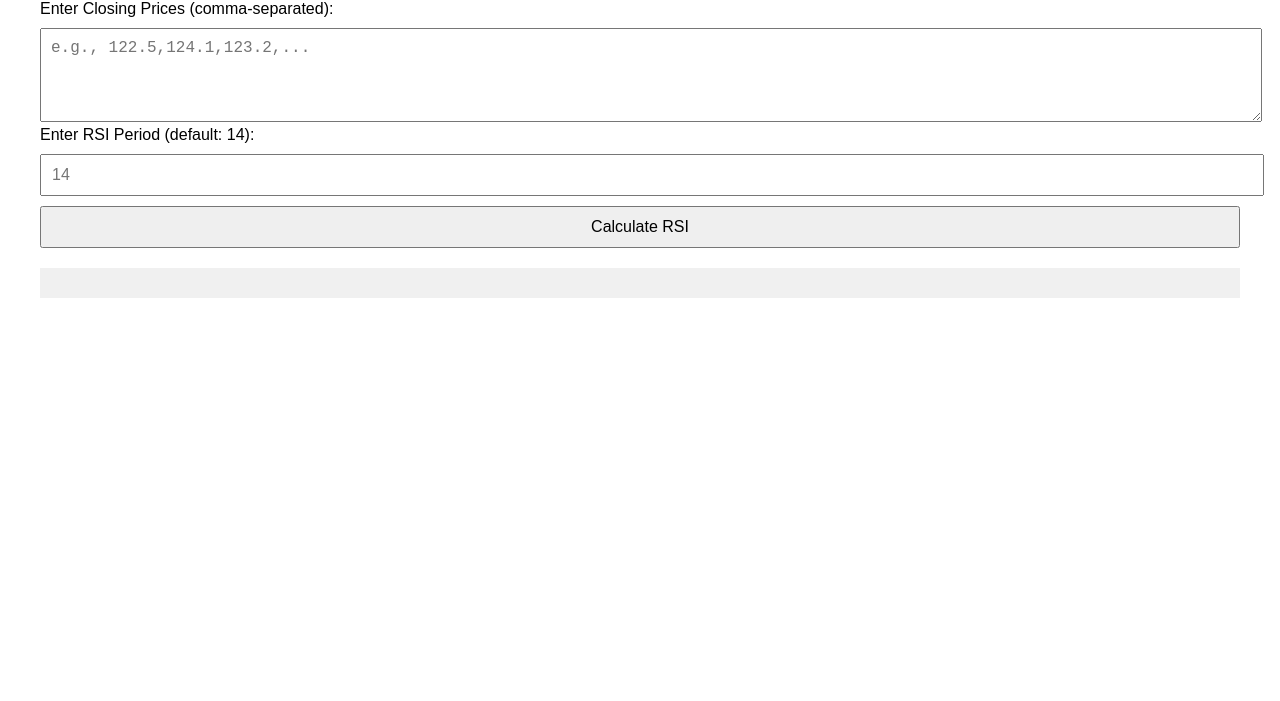
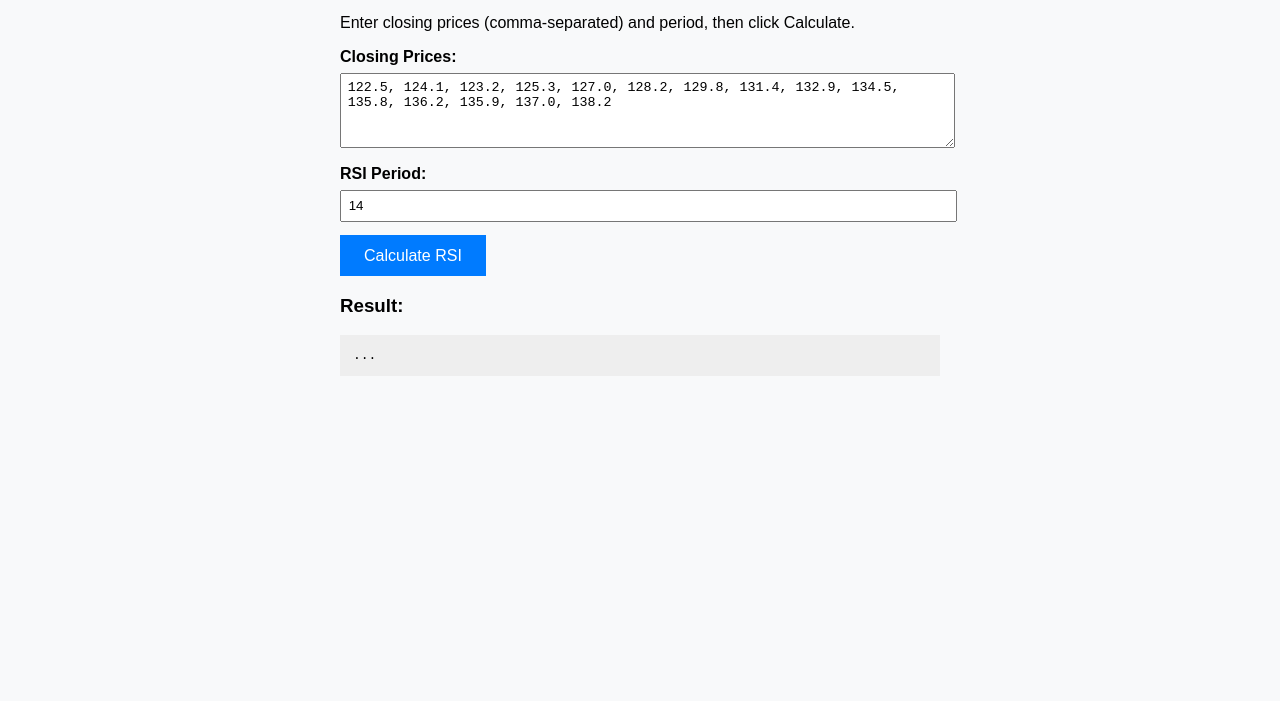
Before and after one commit to msmkumar1986/rsi-api-demo, a plain HTML site: page index.html in a window 1280 px wide. Shown: the part 99-800 px from the top of the page. Drawn offline with Linux system fonts and the light colour scheme.

Commit message:
Update index.html

```diff
--- a/index.html
+++ b/index.html
@@ -1,77 +1,80 @@
+
 <!DOCTYPE html>
 <html lang="en">
 <head>
     <meta charset="UTF-8">
-    <title>RSI Calculator</title>
+    <title>RSI Calculator Demo</title>
     <style>
         body {
             font-family: Arial, sans-serif;
-            margin: 40px;
+            background: #f8f9fa;
+            padding: 2em;
+            max-width: 600px;
+            margin: auto;
         }
-        textarea, input, button {
-            margin-top: 10px;
+        h1 {
+            color: #333;
+        }
+        label {
+            font-weight: bold;
+        }
+        textarea, input {
             width: 100%;
-            padding: 10px;
-            font-size: 16px;
+            padding: 0.5em;
+            margin: 0.5em 0 1em;
         }
-        .error {
-            color: red;
-            margin-top: 10px;
+        button {
+            padding: 0.7em 1.5em;
+            font-size: 1em;
+            background-color: #007bff;
+            color: white;
+            border: none;
+            cursor: pointer;
         }
-        .result {
-            margin-top: 20px;
-            background: #f0f0f0;
-            padding: 15px;
+        pre {
+            background: #eee;
+            padding: 1em;
         }
     </style>
 </head>
 <body>
+
     <h1>📈 RSI Calculator</h1>
+    <p>Enter closing prices (comma-separated) and period, then click Calculate.</p>
 
-    <label for="prices">Enter Closing Prices (comma-separated):</label>
-    <textarea id="prices" rows="4" placeholder="e.g., 122.5,124.1,123.2,..."></textarea>
+    <label for="prices">Closing Prices:</label>
+    <textarea id="prices" rows="4">122.5, 124.1, 123.2, 125.3, 127.0, 128.2, 129.8, 131.4, 132.9, 134.5, 135.8, 136.2, 135.9, 137.0, 138.2</textarea>
 
-    <label for="period">Enter RSI Period (default: 14):</label>
-    <input type="number" id="period" placeholder="14" min="1" />
+    <label for="period">RSI Period:</label>
+    <input type="number" id="period" value="14" />
 
     <button onclick="calculateRSI()">Calculate RSI</button>
 
-    <div id="error" class="error"></div>
-    <div id="output" class="result"></div>
+    <h3>Result:</h3>
+    <pre id="result">...</pre>
 
     <script>
         async function calculateRSI() {
-            const pricesText = document.getElementById("prices").value;
-            const period = parseInt(document.getElementById("period").value) || 14;
-            const errorDiv = document.getElementById("error");
-            const outputDiv = document.getElementById("output");
-            errorDiv.textContent = "";
-            outputDiv.textContent = "";
+            const prices = document.getElementById('prices').value.split(',').map(p => parseFloat(p.trim()));
+            const period = parseInt(document.getElementById('period').value);
 
-            // Validate input
-            const priceArray = pricesText.split(',').map(s => parseFloat(s.trim())).filter(n => !isNaN(n));
-            if (priceArray.length < period + 1) {
-                errorDiv.textContent = `Please enter at least ${period + 1} valid numbers.`;
-                return;
-            }
+            const resBox = document.getElementById('result');
+            resBox.textContent = "Calculating...";
 
             try {
                 const response = await fetch("https://rsi-api.onrender.com/rsi", {
                     method: "POST",
                     headers: { "Content-Type": "application/json" },
-                    body: JSON.stringify({ close: priceArray, period: period })
+                    body: JSON.stringify({ close: prices, period: period })
                 });
 
-                if (!response.ok) {
-                    throw new Error("API error: " + response.status);
-                }
-
                 const data = await response.json();
-                outputDiv.innerHTML = `<strong>RSI Result:</strong><br>${JSON.stringify(data.rsi)}`;
-            } catch (err) {
-                errorDiv.textContent = "Error: " + err.message;
+                resBox.textContent = JSON.stringify(data, null, 2);
+            } catch (error) {
+                resBox.textContent = "Error: " + error.message;
             }
         }
     </script>
+
 </body>
 </html>
```
